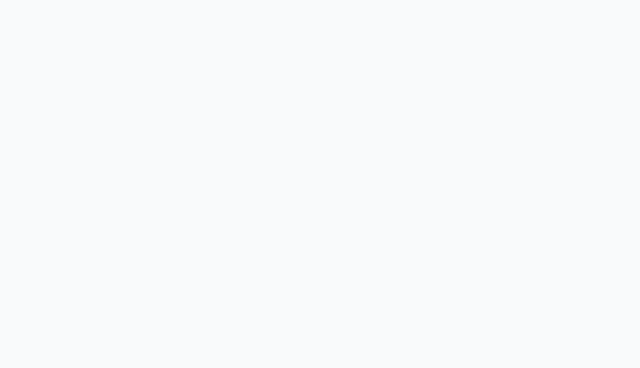
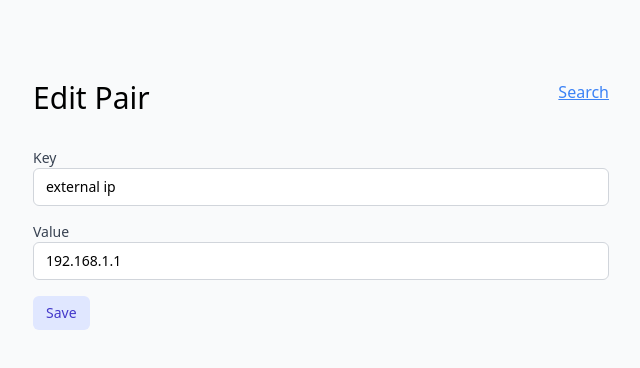
Before and after one commit to mahdyaslami/passwords, a Vue app: page /pairs/241123/edit in a window 1280 px wide. Before the commit this address had no page. Shown: the top 368 px of the page, without its empty margins (319-959 px from the left). Built offline with nearby package versions, Linux system fonts and the light colour scheme.

Commit message:
Edit pair

```diff
--- a/src/components/PairCard.vue
+++ b/src/components/PairCard.vue
@@ -9,10 +9,10 @@
         href="#"
         class="focus:outline-none"
       >
-        <span
-          class="absolute inset-0"
-          aria-hidden="true"
-        />
+        <router-link
+          :to="`/pairs/${item.id}/edit`"
+          class="text-sm text-blue-600 underline float-right"
+        >Edit</router-link>
         <p class="text-sm font-medium text-gray-900">
           {{ item.key }}
         </p>
--- /dev/null
+++ b/src/pages/pair/Edit.vue
@@ -0,0 +1,38 @@
+<template>
+  <div class="max-w-xl mx-auto pt-20">
+    <div class="flex justify-between">
+      <h1 class="text-3xl mb-8">
+        Edit Pair
+      </h1>
+
+      <router-link
+        to="/"
+        class="text-blue-500 underline"
+      >
+        Search
+      </router-link>
+    </div>
+
+    <pair-form
+      :item="pair"
+      @save="save"
+    />
+  </div>
+</template>
+
+<script setup>
+import { usePairStore } from '@/stores/database'
+import { useRouter, useRoute } from 'vue-router'
+import PairForm from './Form'
+
+const route = useRoute()
+const router = useRouter()
+const pairs = usePairStore()
+
+const pair = pairs.find(route.params.id) ?? router.push('/')
+
+function save(item) {
+  pairs.update(route.params.id, item.key, item.value)
+  router.push('/')
+}
+</script>
--- a/src/router/index.js
+++ b/src/router/index.js
@@ -1,10 +1,12 @@
 import { createWebHistory, createRouter } from 'vue-router'
 import Home from '@/pages/Home'
 import PairCreate from '@/pages/pair/Create'
+import PairEdit from '@/pages/pair/Edit'
 
 const routes = [
   { path: '/', component: Home },
   { path: '/pairs/create', component: PairCreate },
+  { path: '/pairs/:id/edit', component: PairEdit },
 ]
 
 export default createRouter({
--- a/src/stores/database.js
+++ b/src/stores/database.js
@@ -31,6 +31,10 @@ const database = reactive({
 
     this.rows[index] = obj
   },
+
+  find(id) {
+    return this.rows.find((el) => el.id == id)
+  },
 })
 
 export function useDatabaseStore() {
@@ -49,8 +53,21 @@ export function usePairStore() {
 
     update(id, key, value) {
       database.replace(id, {
-        id, key, value,
+        type: 'pair',
+        id,
+        key,
+        value,
       })
+    },
+
+    find(id) {
+      const r = database.find(id)
+
+      if (r.type === 'pair') {
+        return r
+      }
+
+      return null
     },
   }
 }
```
